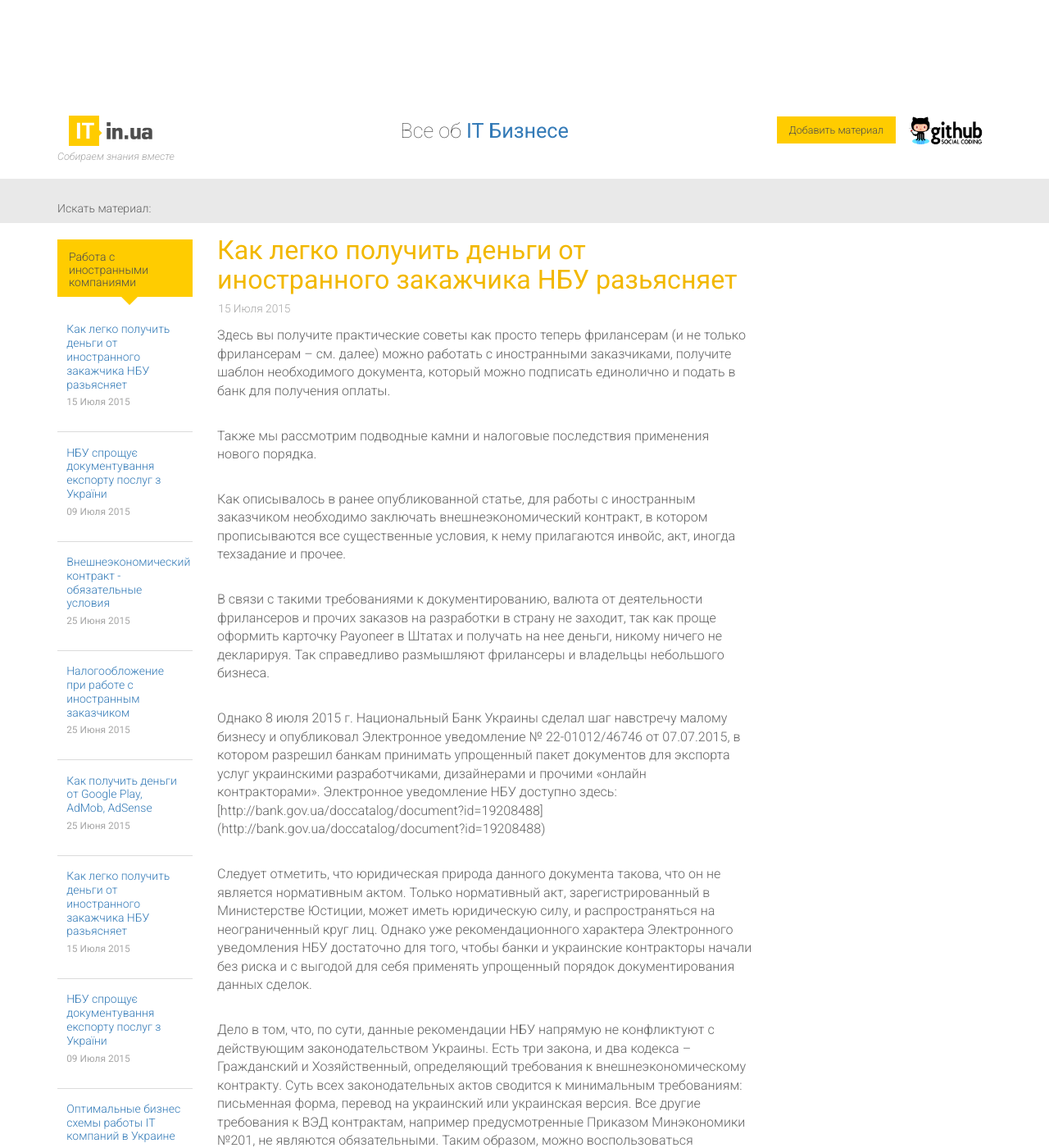
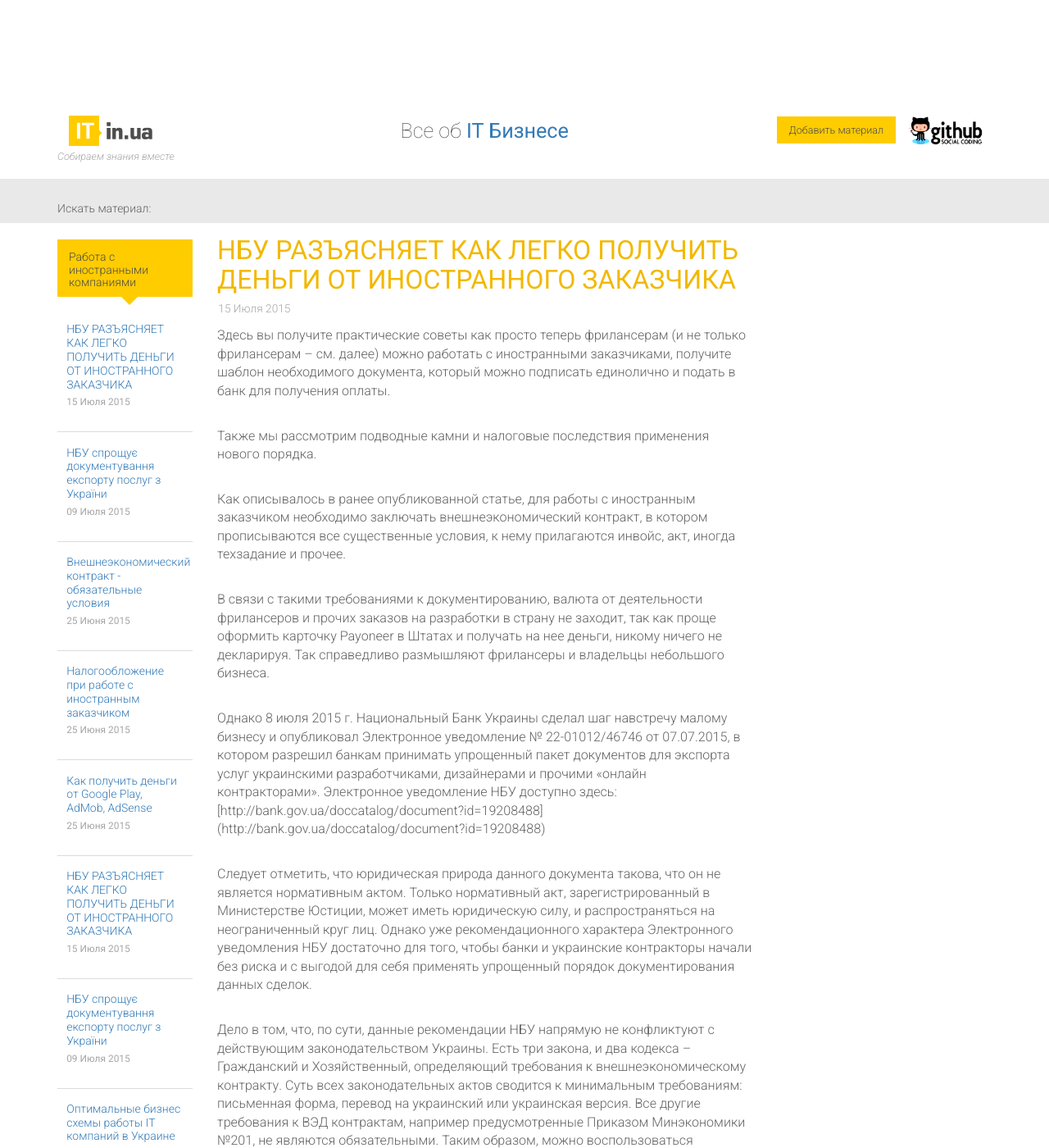
Before and after one commit to itinua/itinua.github.io, a Jekyll site: the page built from _posts/[a1] Работа с иностранными компаниями/2015-07-15-kak-legko-poluchit-dengi-ot-inostrannogo-zakazchika-nbu-raz'yasnyaet.md, in a window 1280 px wide and 1400 px high. Shown: the whole window at 82% size. Built offline with Jekyll 4.4.1, drawn with Linux system fonts in a browser that asks for light colours; Markdown is read by kramdown in place of the engine named in the settings; comment, search, counter and statistics services are not loaded; some of the changed text lies outside the part shown.

Commit message:
Update 2015-07-15-kak-legko-poluchit-dengi-ot-inostrannogo-zakazchika-nbu-raz'yasnyaet.md

```diff
--- a/_posts/[a1] Работа с иностранными компаниями/2015-07-15-kak-legko-poluchit-dengi-ot-inostrannogo-zakazchika-nbu-raz'yasnyaet.md
+++ b/_posts/[a1] Работа с иностранными компаниями/2015-07-15-kak-legko-poluchit-dengi-ot-inostrannogo-zakazchika-nbu-raz'yasnyaet.md
@@ -1,7 +1,7 @@
 ---
 layout: article
-categories: [a1, featured, actual]
-title: Как легко получить деньги от иностранного закажчика НБУ разьясняет
+categories: [a1, actual, featured]
+title: НБУ РАЗЪЯСНЯЕТ КАК ЛЕГКО ПОЛУЧИТЬ ДЕНЬГИ ОТ ИНОСТРАННОГО ЗАКАЗЧИКА
 img: Google.jpg
 author: katerina-timchenko
 ---
```
